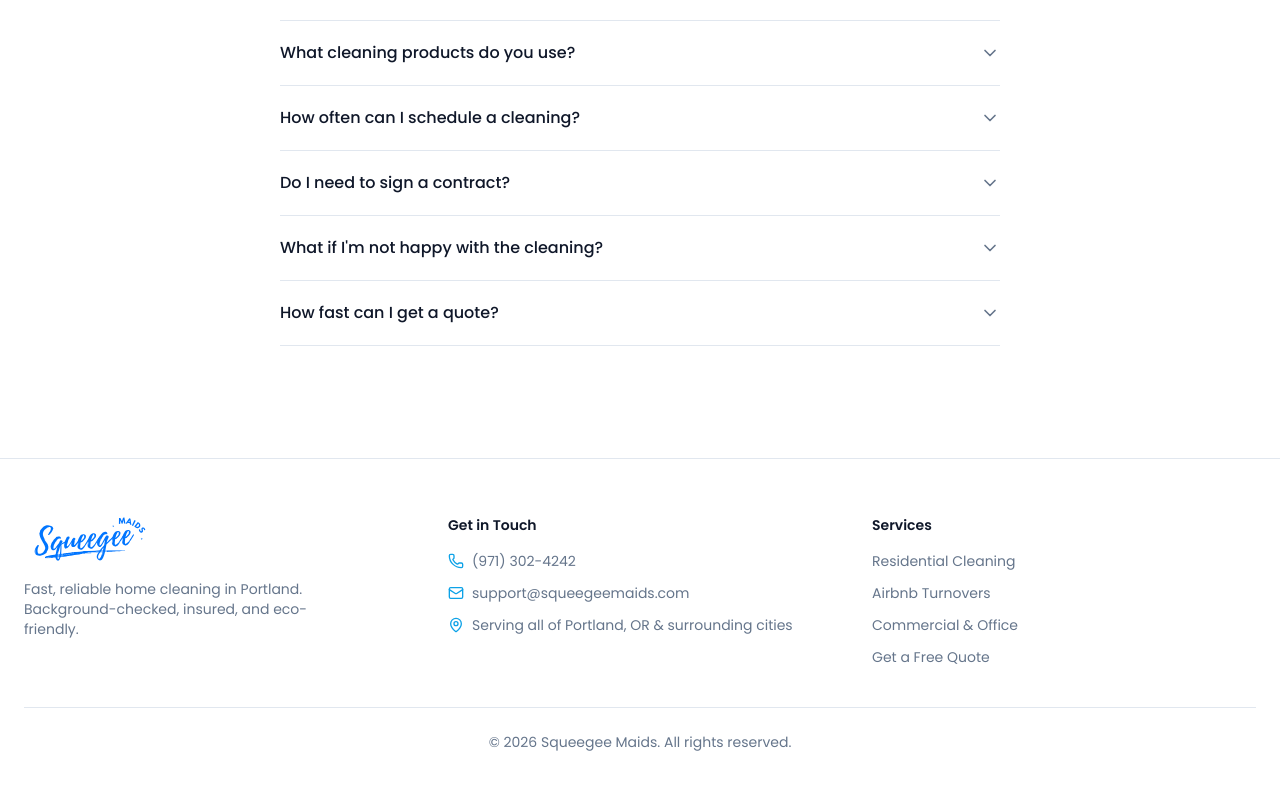
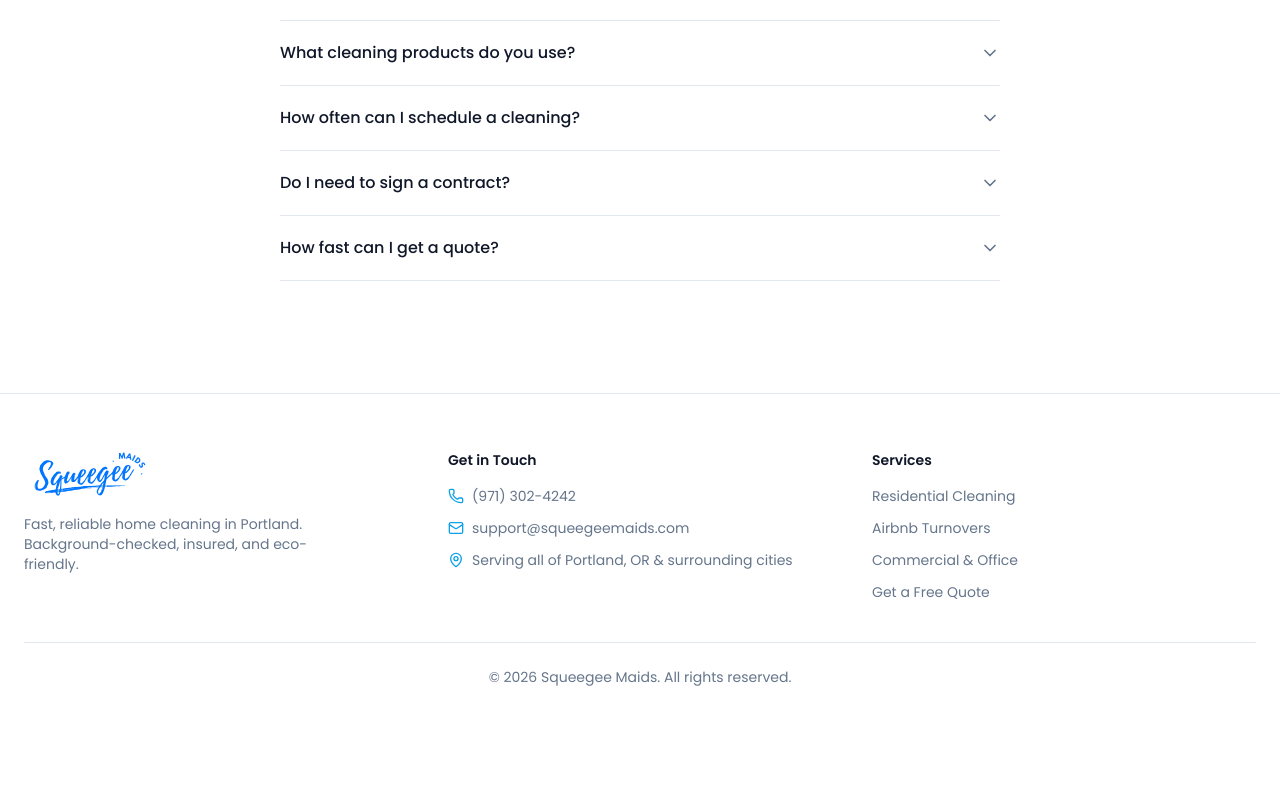
Before and after one commit to squeegee503-cmd/Squeegee-Maids, a React (Vite) app: page / in a window 1280 px wide. Shown: the part 7647-8437 px from the top of the page. After the commit the page ends 8390 px from the top, so only its background shows below. Built offline with nearby package versions, Linux system fonts and the light colour scheme; no server answers.

Commit message:
Updated FAQ.tsx

```diff
--- a/src/components/sections/FAQ.tsx
+++ b/src/components/sections/FAQ.tsx
@@ -26,10 +26,7 @@ const faqs = [
     q: "Do I need to sign a contract?",
     a: "No contracts and no hidden fees. Transparent pricing with flexible scheduling — you're in control.",
   },
-  {
-    q: "What if I'm not happy with the cleaning?",
-    a: "We back every clean with a 100% Satisfaction Guarantee. If any part doesn't meet our standards, tell us within 24 hours and we'll return to re-clean it — free.",
-  },
+
   {
     q: "How fast can I get a quote?",
     a: "Get your free quote in under 60 seconds. Tell us about your home and we'll send back an exact price — same-week appointments are often available.",
```
